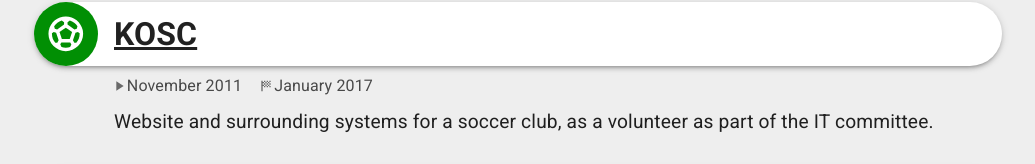
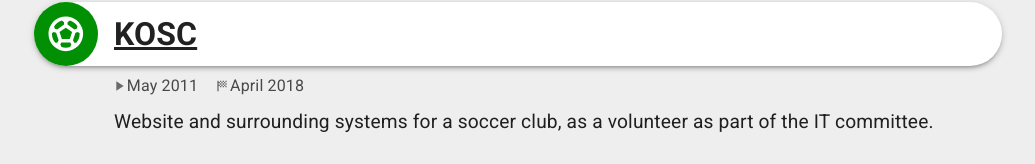
Before and after one commit to NLthijs48/NLthijs48.github.io, a React (Create React App) app: page / in a window 1280 px wide. Shown: the part 5052-5216 px from the top of the page, without its empty margins (122-1157 px from the left). Built offline with nearby package versions, Linux system fonts and the light colour scheme.

Commit message:
Fix timespan for KOSC
Found the actual dates on my LinkedIn :P

```diff
--- a/src/activities/kosc/kosc.ts
+++ b/src/activities/kosc/kosc.ts
@@ -6,8 +6,8 @@
 	activityType: ActivityType.Hobby,
 	name: 'KOSC',
 	description: 'Website and surrounding systems for a soccer club, as a volunteer as part of the IT committee.',
-	from: 'November 2011', // Joined as a volunteer
-	till: 'January 2017',
+	from: 'May 2011', // Joined as a volunteer
+	till: 'April 2018',
 	Icon: SportsSoccerIcon,
 	// Got replaced by a newer version
 	website: 'https://kosc.nl/',
```
